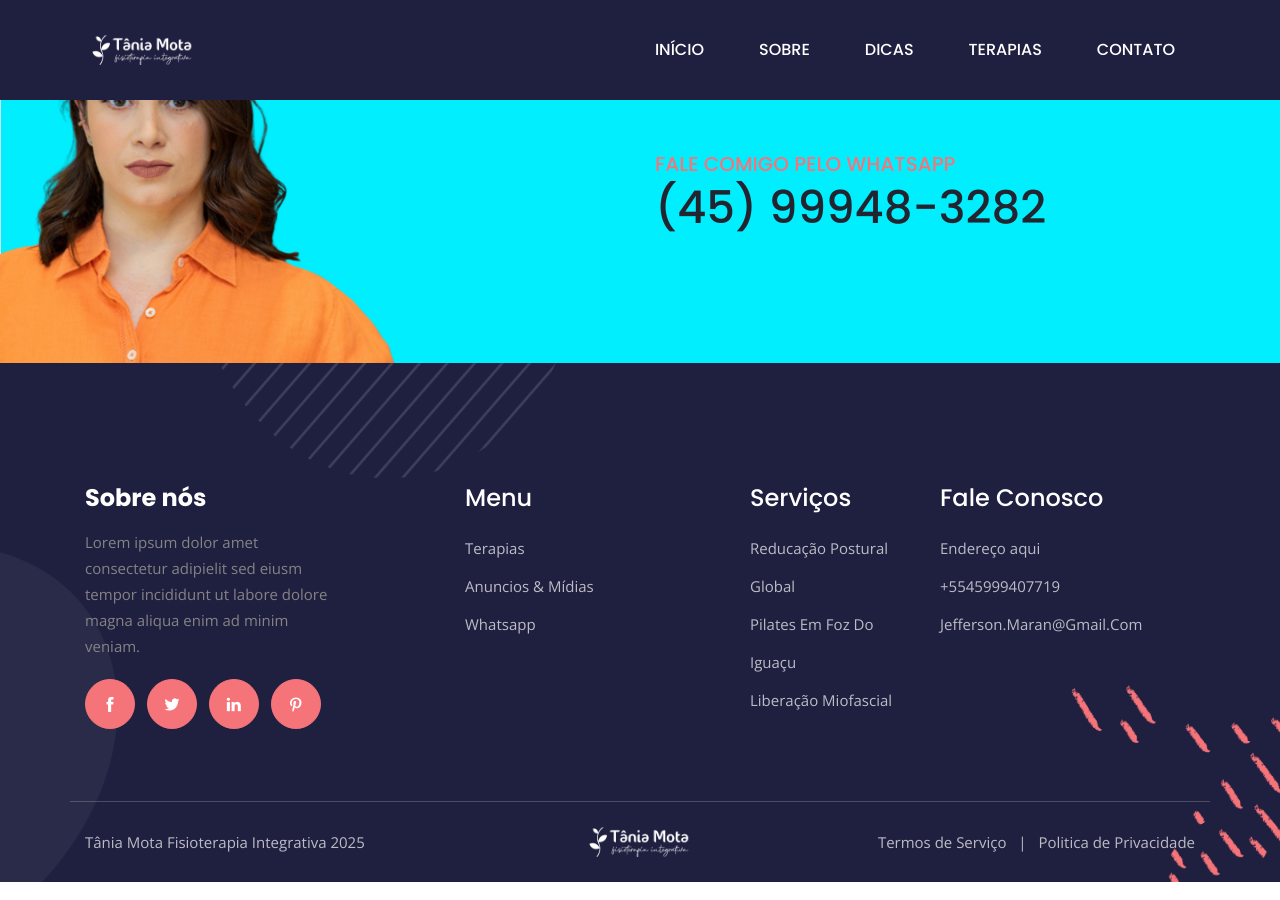
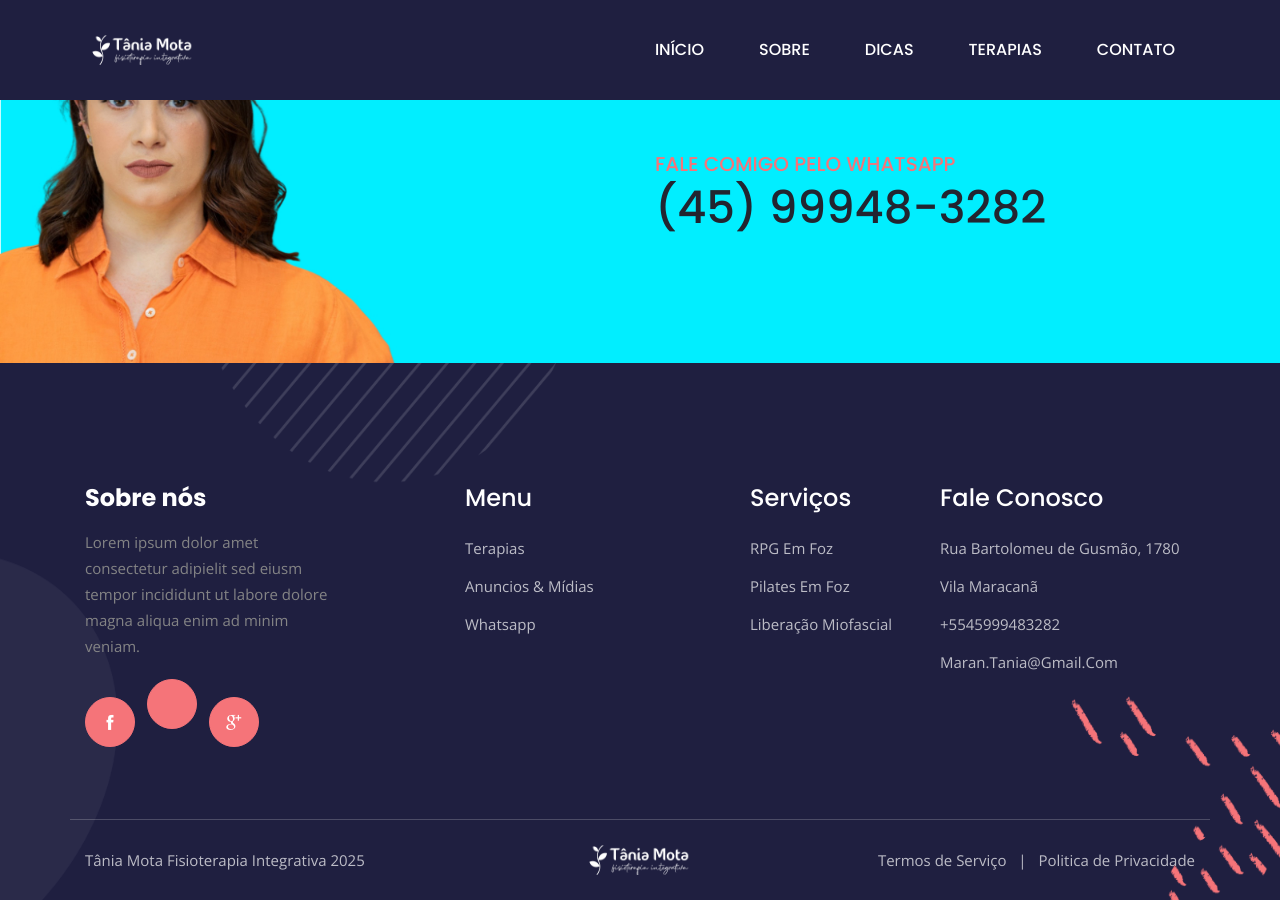
Before and after one commit to thejeffdev/taniamota, a Jekyll site: the page built from index.html, in a window 1280 px wide and 900 px high, scrolled down 4230 px. Built offline with Jekyll 4.4.1, drawn with Linux system fonts in a browser that asks for light colours.

Commit message:
fix footer

```diff
--- a/_config.yml
+++ b/_config.yml
@@ -1,15 +1,14 @@
-baseurl: "/" # the subpath of your site, e.g. /blog
-url: "/" # the base hostname & protocol for your site, e.g. http://example.com or  https://Dizerjk.netlify.com
+baseurl: "/"
+url: "/"
 title: "Tania Mota Fisioterapia Integrativa"
-email: "jefferson.maran@gmail.com"
-phone: "+5545999407719"
-address: "Endereço aqui"
-author: Test
-description: >- # this means to ignore newlines
+email: "maran.tania@gmail.com"
+phone: "+5545999483282"
+address: "Rua Bartolomeu de Gusmão, 1780 Vila Maracanã"
+author: Jefferson Maran
+description: >-
   Site Tania
 logo: "/assets/images/logo.png"
 logo_icon: "/assets/images/logo-b.png"
-# contact form action
 contact_form_action: "#" # works with https://fomrspree.io
 # mailchimp_list: "https://themeix.us16.list-manage.com/subscribe/post?u=307862c135e4548eecf86f389&amp;id=342411fb35"
 footer_content: "Lorem ipsum dolor amet consectetur adipielit sed eiusm tempor incididunt ut labore dolore magna aliqua enim ad minim veniam."
@@ -21,11 +20,11 @@
 ############### Call to Action ###############
 cta:
   enable: true
-  title: "dizer give the smart solution for your business"
+  title: "CTA para engajamento de clientes"
   bg_image: "/assets/images/bg/cta-bg-2.png"
   button:
-    label: "get a quote"
-    link: "contact"
+    label: "Marque um horário agora"
+    link: "/cta"
 
 ################## Social site ###############
 social:
@@ -33,16 +32,13 @@
     icon: "ti-facebook"
     link: "#"
 
-  - name: twitter
-    icon: "ti-twitter-alt"
+  - name: instagram
+    icon: "ti-instagram-alt"
     link: "#"
 
-  - name: linkedin
-    icon: "ti-linkedin"
-    link: "#"
 
-  - name: pinterest
-    icon: "ti-pinterest"
+  - name: google
+    icon: "ti-google"
     link: "#"
 
 # Build settings
--- a/_includes/footer.html
+++ b/_includes/footer.html
@@ -33,8 +33,8 @@
 				<div class="footer-widget  mb-5 mb-lg-0">
 					<h4 class="text-white mb-3">Serviços</h4>
 					<ul class="list-unstyled lh-38">
-						<li><a href="#">Reducação Postural Global</a></li>
-						<li><a href="#">Pilates em Foz do Iguaçu</a></li>
+						<li><a href="#">RPG em Foz</a></li>
+						<li><a href="#">Pilates em Foz</a></li>
 						<li><a href="#">Liberação Miofascial</a></li>
 					</ul>
 				</div>
```
